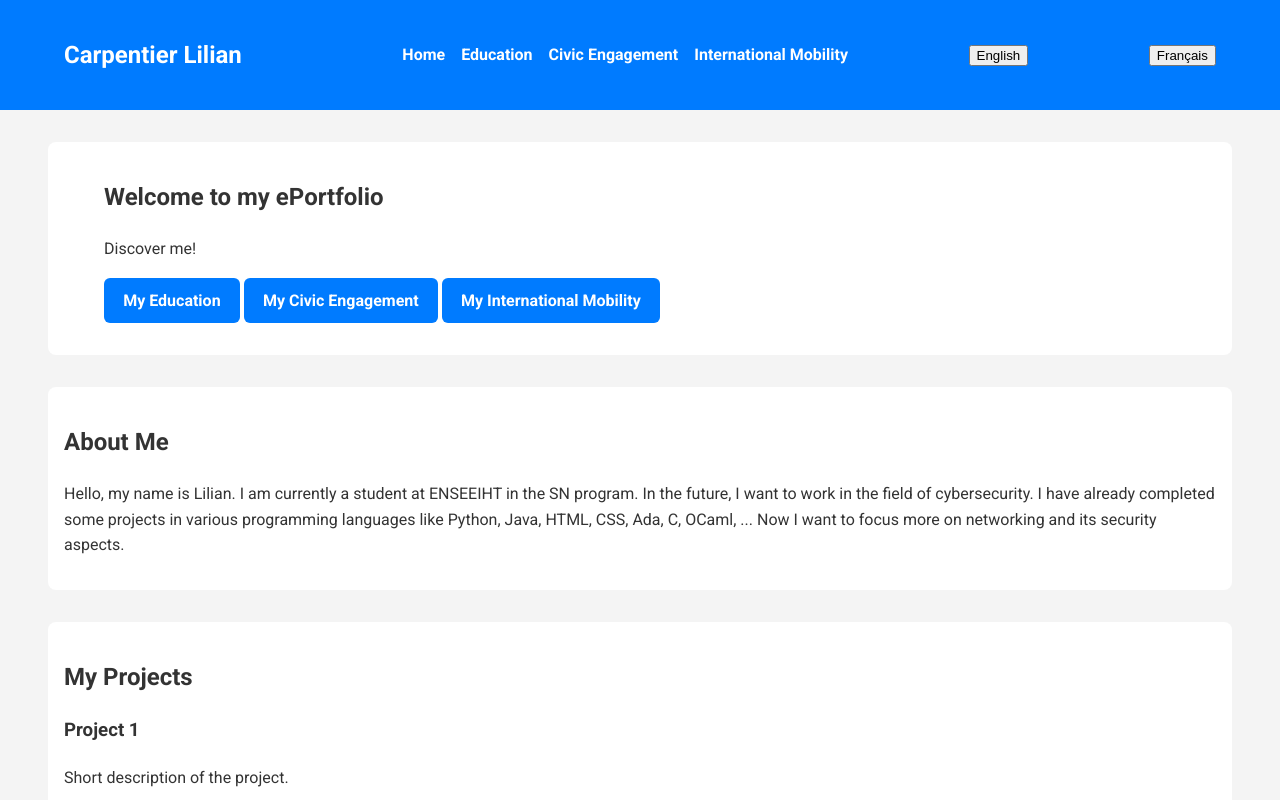
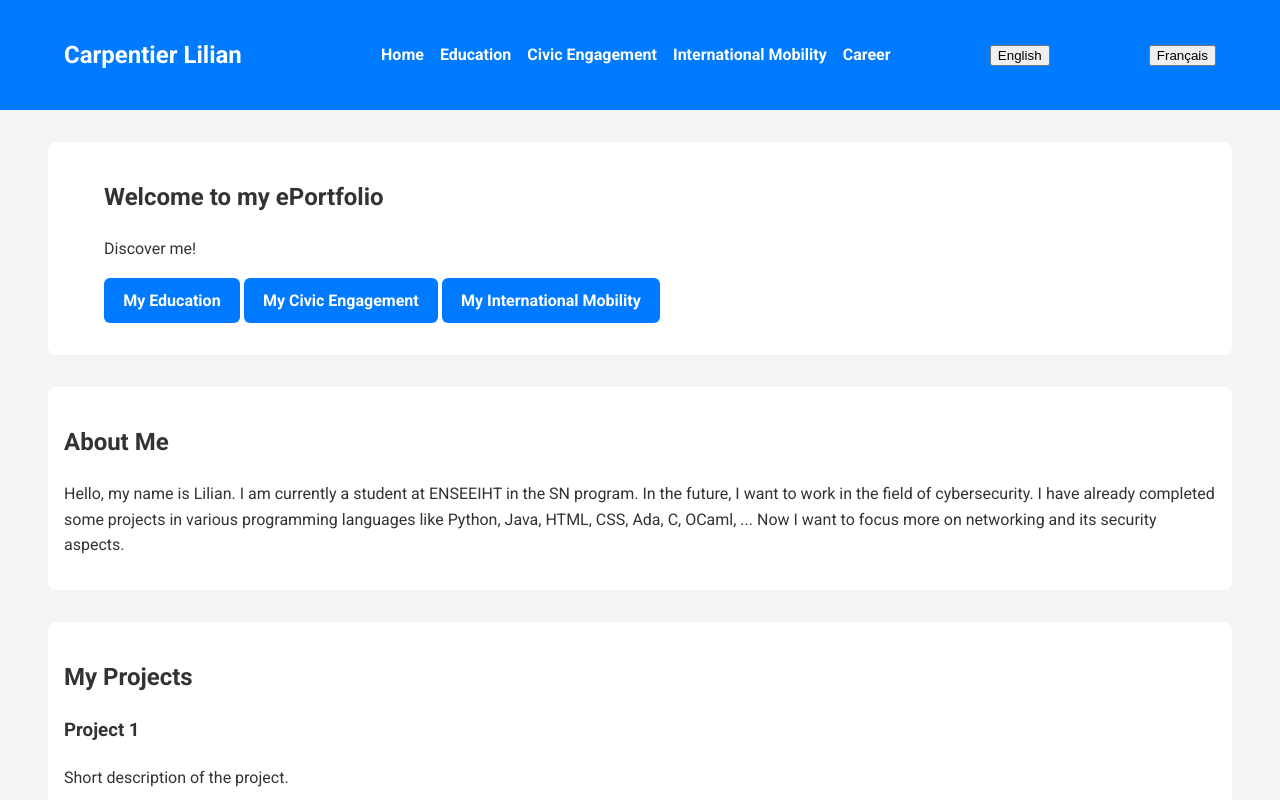
Before and after one commit to Istrie/Istrie.github.io, a plain HTML site: page en/index.html in a window 1280 px wide. Shown: the top 800 px of the page. Drawn offline with Linux system fonts and the light colour scheme.

```diff
--- a/en/index.html
+++ b/en/index.html
@@ -26,6 +26,7 @@
         <li><a href="formation.html">Education</a></li>
         <li><a href="engagement.html">Civic Engagement</a></li>
         <li><a href="mobilité.html">International Mobility</a></li>
+        <li><a href="carriere.html">Career</a></li>
       </ul>
       <!-- Boutons pour changer de langue -->
       <button onclick="changeLanguage('en')">English</button>
```
Also changed, not shown: en/carriere.html (+0 -1 lines), en/engagement.html (+1 -0 lines), en/formation.html (+1 -0 lines), en/mobilité.html (+1 -0 lines).
